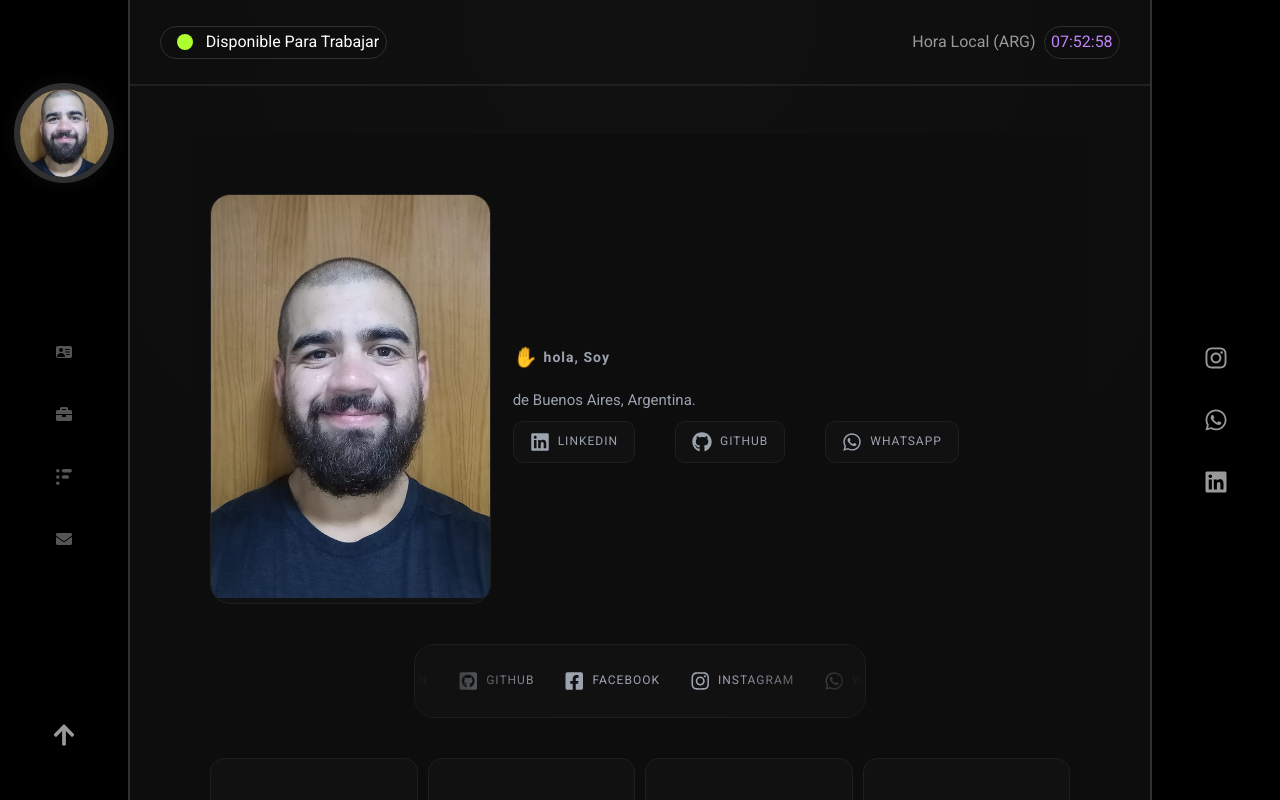
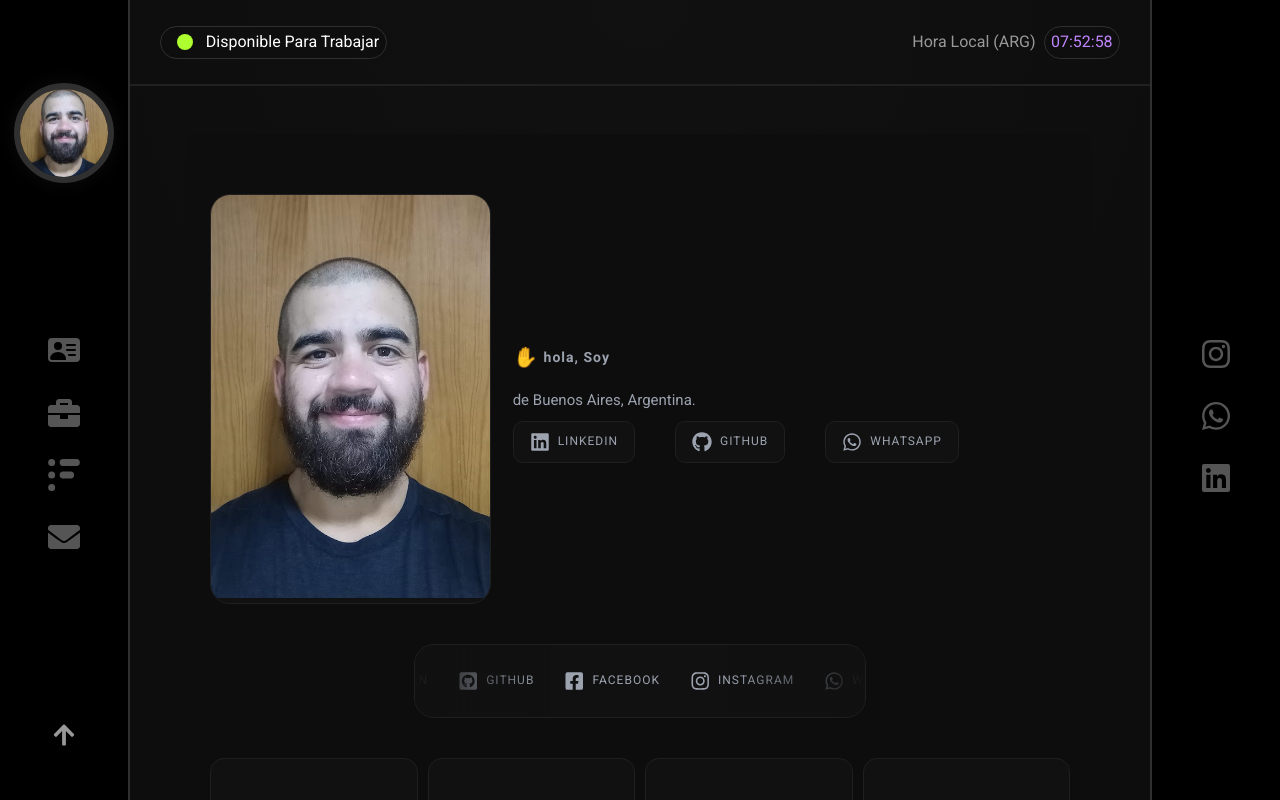
Before and after one commit to PabloDanielChavez/portafolio, a Next.js app in the folder portafolio-frontend/: page / in a window 1280 px wide. Built offline with nearby package versions, Linux system fonts and the light colour scheme; no server answers.

Commit message:
BTN UP Ventana

```diff
--- a/portafolio-frontend/src/components/Footer.tsx
+++ b/portafolio-frontend/src/components/Footer.tsx
@@ -18,7 +18,7 @@ export default function Header() {
       <div className={styles_footer.footer_box_logo}>
         <Image
             className={styles_footer.footer_imagen_logo}
-            src="/img/Logotipo_Portafolio_PDC/Logo/Logo_48x48px.jpg"
+            src="/img/Logotipo_Portafolio_PDC/Logo/Logo_180x180px.png"
             alt="LOGOTIPO"
             width={150}
             height={150}
--- a/portafolio-frontend/src/components/Ventana.tsx
+++ b/portafolio-frontend/src/components/Ventana.tsx
@@ -1,6 +1,6 @@
 "use client";
 import Header from "@/components/Header";
-import { ReactNode, useState } from "react";
+import { ReactNode, useRef } from "react"; // 1. Importamos useRef (puedes quitar useState si no lo usas)
 import style_ventana from "@/styles/sections/ventana.module.scss"
 import style_global from "@/styles/base/global.module.scss"
 import {
@@ -13,7 +13,6 @@ import {
 } from "react-icons/fa";
 import { BsFillPersonVcardFill } from "react-icons/bs";
 import { SiCodefactor } from "react-icons/si";
-import { IconType } from "react-icons";
 import { SelectorItem } from "./sub_components/SelectorBtn";
 
 interface VentanaProps {
@@ -22,9 +21,21 @@ interface VentanaProps {
 
 export default function Ventana({ children }: VentanaProps) {
 
+  // 2. Creamos la referencia para el contenedor que realmente tiene el scroll
+  const contenidoRef = useRef<HTMLDivElement>(null);
 
-return (
-  <main className={style_ventana.ventana}>
+  // 3. Modificamos la función para que apunte a la referencia y no a 'window'
+  const scrollToTop = () => {
+    if (contenidoRef.current) {
+      contenidoRef.current.scrollTo({
+        top: 0,
+        behavior: 'smooth'
+      });
+    }
+  };
+
+  return (
+    <main className={style_ventana.ventana}>
       <div className={style_ventana.ventana_layoutPrincipal}>
         <article id="" className={`${style_ventana.ventana_header_box_layout} ${style_ventana.seccionVentanaIzq}` }>
           <div id="articlePerfil" className={`${style_ventana.ventana_header_perfil}`}>
@@ -36,13 +47,20 @@ return (
           </div>
           <div id="articleSelector" className={`${style_ventana.ventana_header_selector}`}>
             <div className={`${style_ventana.ventana_header_navegador}`}>
-              <SelectorItem href="/perfil" Icon={BsFillPersonVcardFill} label="Perfil" />
-              <SelectorItem href="/Experiencia" Icon={FaBriefcase} label="Experiencia" />
-              <SelectorItem href="/servicios" Icon={SiCodefactor} label="servicios" />
-              <SelectorItem href="/contacto" Icon={FaEnvelope} label="contacto" />
+              <SelectorItem href="/perfil" Icon={BsFillPersonVcardFill} label="Perfil" lado="der"/>
+              <SelectorItem href="/Experiencia" Icon={FaBriefcase} label="Experiencia"  lado="der"/>
+              <SelectorItem href="/servicios" Icon={SiCodefactor} label="servicios"  lado="der"/>
+              <SelectorItem href="/contacto" Icon={FaEnvelope} label="contacto"  lado="der"/>
             </div>
           </div>
-          <div id="articleUpward" className={`${style_ventana.ventana_header_upward}`}>
+          <div
+            id="articleUpward"
+            className={`${style_ventana.ventana_header_upward}`}
+            onClick={scrollToTop}
+            role="button"
+            tabIndex={0}
+            style={{ cursor: 'pointer' }}
+          >
             <article className={`${style_ventana.ventana_header_selector_box}`}>
               <div className={`${style_ventana.ventana_header_selector_opcion} `}>
                 <FaArrowUp className={style_global.tamaño_icono} />
@@ -51,9 +69,10 @@ return (
           </div>
         </article>
         <article className={style_ventana.ventana_central_box_layout}>
-          <div className={style_ventana.ventana_central_box}>
-          <Header></Header>
-            <div className={style_ventana.ventana_central_contenido}>
+          <div className={style_ventana.ventana_central_box} ref={contenidoRef}>
+            <Header></Header>
+            {/* 4. Le pasamos la referencia 'ref' al contenedor de children */}
+            <div className={style_ventana.ventana_central_contenido} >
               {children}
             </div>
           </div>
@@ -64,21 +83,9 @@ return (
               <section className={`${style_ventana.ventana_footer_section} ${style_ventana.ventana_footer_lateral_derecho}`} id="">
                 <article>
                   <div className={`${style_ventana.ventana_footer_navegador}`}>
-                    <article className={`${style_ventana.ventana_footer_selector_box}`}>
-                      <div className={`${style_ventana.ventana_footer_selector_opcion} `}>
-                        <FaInstagram className={style_global.tamaño_icono} />
-                      </div>
-                    </article>
-                    <article className={`${style_ventana.ventana_footer_selector_box}`}>
-                      <div className={`${style_ventana.ventana_footer_selector_opcion} `}>
-                        <FaWhatsapp className={style_global.tamaño_icono} />
-                      </div>
-                    </article>
-                    <article className={`${style_ventana.ventana_footer_selector_box}`}>
-                      <div className={`${style_ventana.ventana_footer_selector_opcion} `}>
-                        <FaLinkedin className={style_global.tamaño_icono} />
-                      </div>
-                    </article>
+                    <SelectorItem href="/" Icon={FaInstagram} label="Instagram" lado="izq"/>
+                    <SelectorItem href="/" Icon={FaWhatsapp} label="Whatsapp"  lado="izq"/>
+                    <SelectorItem href="/" Icon={FaLinkedin} label="Linkedin"  lado="izq"/>
                   </div>
                 </article>
               </section>
--- a/portafolio-frontend/src/components/sub_components/SelectorBtn.tsx
+++ b/portafolio-frontend/src/components/sub_components/SelectorBtn.tsx
@@ -1,34 +1,46 @@
 "use client";
 import { useState } from "react";
-import style_ventana from "@/styles/sections/ventana.module.scss"
+import style_ventana from "@/styles/sections/ventana.module.scss";
 import { IconType } from "react-icons";
 
 interface SelectorItemProps {
     href: string;
-  Icon: IconType; // Usamos IconType para que acepte componentes de react-icons
+    Icon: IconType;
     label: string;
+    lado?: "izq" | "der";
 }
-export const SelectorItem = ({ href, Icon, label }: SelectorItemProps) => {
+
+export const SelectorItem = ({ href, Icon, label, lado = "der" }: SelectorItemProps) => {
     const [isHovered, setIsHovered] = useState(false);
+
+    // Seleccionamos la clase CSS dinámicamente según el lado
+    const claseNombreBox = lado === "izq"
+        ? style_ventana.ventana_header_selector_nombre_box_izq
+        : style_ventana.ventana_header_selector_nombre_box_der;
+
     return (
-        <article className={style_ventana.ventana_header_selector_box}
+        <article
+        className={style_ventana.ventana_header_selector_box}
         onMouseEnter={() => setIsHovered(true)}
-            onMouseLeave={() => setIsHovered(false)}>
+        onMouseLeave={() => setIsHovered(false)}
+        >
         <div className={style_ventana.ventana_header_selector_opcion}>
             <a href={href} className={style_ventana.ventana_header_link}>
-                    <Icon className={style_ventana.ventana_header_link}
+            <Icon
+                className={style_ventana.ventana_header_link}
                 style={{
                 color: isHovered ? "white" : "#555",
                 transition: 'color 0.3s ease',
-                    }}/>
+                }}
+            />
             </a>
         </div>
         <div
-                className={style_ventana.ventana_header_selector_nombre_box}
+            className={claseNombreBox} // Clase dinámica aplicada aquí
             style={{
             opacity: isHovered ? 1 : 0,
             transition: 'opacity 0.3s ease',
-                color:  'white'
+            color: 'white'
             }}
         >
             <span className={style_ventana.ventana_header_selector_nombre_span}>
--- a/portafolio-frontend/src/styles/sections/bienvenida.module.scss
+++ b/portafolio-frontend/src/styles/sections/bienvenida.module.scss
@@ -294,7 +294,6 @@
     @include m.tablet {
       padding: 20px;
     }
-
     text-align: center;
     transition: all 0.25s ease;
 
@@ -321,7 +320,6 @@
   &_footer_span {
     font-size: 12px;
     color: #9ca3af;
-
     @include m.tablet {
       font-size: 13px;
     }
--- a/portafolio-frontend/src/styles/sections/ventana.module.scss
+++ b/portafolio-frontend/src/styles/sections/ventana.module.scss
@@ -172,13 +172,14 @@
     &_header_link {
         text-decoration: none;
         font-style: none;
+        font-size: 2rem;
         color: #555;
         &:hover {
             color: #9c9c9c;
         }
     }
 
-    &_header_selector_nombre_box {
+    &_header_selector_nombre_box_der {
         display: block;
         z-index: 2;
         position: fixed;
@@ -198,9 +199,35 @@
             transform: translateY(-50%);
             width: 0;
             height: 0;
-            border-top: 6px solid transparent;
-            border-bottom: 6px solid transparent;
-            border-right: 6px solid #1a1a1a; /* Mismo color que el fondo del span */
+            border-top: 10px solid transparent;
+            border-bottom: 10px solid transparent;
+            border-right: 10px solid #1a1a1a; /* Mismo color que el fondo del span */
+        }
+    }
+
+    &_header_selector_nombre_box_izq {
+        display: block;
+        z-index: 2;
+        position: fixed;
+        right: 75%;
+        background-color: #1a1a1a;
+        padding: 8px 16px;
+        border-radius: 8px;
+        align-items: center;
+        opacity: 0;
+        transition: opacity 0.3s ease;
+        pointer-events: none;
+        &::before {
+            content: "";
+            position: absolute;
+            right: -6px; /* Ajusta según el tamaño */
+            top: 50%;
+            transform: translateY(-50%) rotate(180deg);
+            width: 0;
+            height: 0;
+            border-top: 10px solid transparent;
+            border-bottom: 10px solid transparent;
+            border-right: 10px solid #1a1a1a; /* Mismo color que el fondo del span */
         }
     }
 
```
Lines whose indentation alone changed are shown as unchanged.
